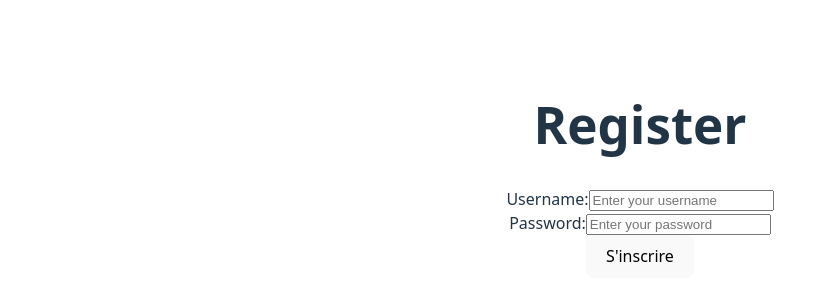
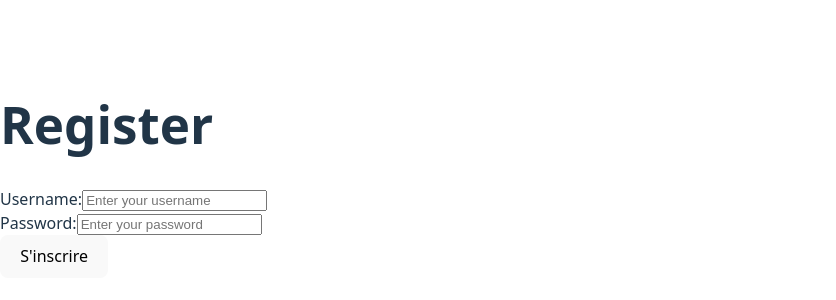
Before and after one commit to ginodalsasso/aspNet-react-auth, a React (Vite) app in the folder aspnet-react-auth.client/: page /register in a window 1280 px wide. Shown: the part 230-530 px from the top of the page, without its empty margins (0-836 px from the left). Built offline with nearby package versions, Linux system fonts and the light colour scheme.

Commit message:
NEW: - react router packages. - react router init in app.

```diff
--- a/aspnet-react-auth.client/src/App.tsx
+++ b/aspnet-react-auth.client/src/App.tsx
@@ -1,14 +1,19 @@
-import './App.css';
-import RegisterForm from './components/RegisterForm';
+import {
+    BrowserRouter as Router,
+    Routes,
+    Route,
+} from 'react-router-dom';
+
+import Register from './pages/register'
 
 function App() {
-
-
-
     return (
-       <RegisterForm />
+        <Router>
+            <Routes>
+                <Route path="/register" element={<Register />} />
+            </Routes>
+        </Router>
     );
-
 }
 
 export default App;
--- a/aspnet-react-auth.client/src/components/RegisterForm.tsx
+++ b/aspnet-react-auth.client/src/components/forms/RegisterForm.tsx
@@ -1,5 +1,5 @@
 import { useState, type ChangeEvent, type FormEvent } from 'react';
-import FormErrorMessage from './FormErrorMessage';
+import FormErrorMessage from '../ui/FormErrorMessage';
 
 type FormData = {
     username: string;
@@ -93,8 +93,6 @@ export default function RegisterForm() {
 
     return (
         <div>
-            <h1>Register</h1>
-
             {message && (
                 <div>
                     {message}
--- /dev/null
+++ b/aspnet-react-auth.client/src/pages/register.tsx
@@ -0,0 +1,12 @@
+import RegisterForm from '../components/forms/RegisterForm';
+
+function Register() {
+    return (
+        <div>
+            <h1>Register</h1>
+            <RegisterForm />
+        </div>
+    );
+}
+
+export default Register;
--- /dev/null
+++ b/package.json
@@ -0,0 +1,5 @@
+{
+  "dependencies": {
+    "react-router-dom": "^7.6.2"
+  }
+}
```
Also changed, not shown: aspnet-react-auth.client/src/components/ui/FormErrorMessage.tsx (renamed from aspnet-react-auth.client/src/components/FormErrorMessage.tsx), 2 other files (tests, documents, lock files or other folders).
